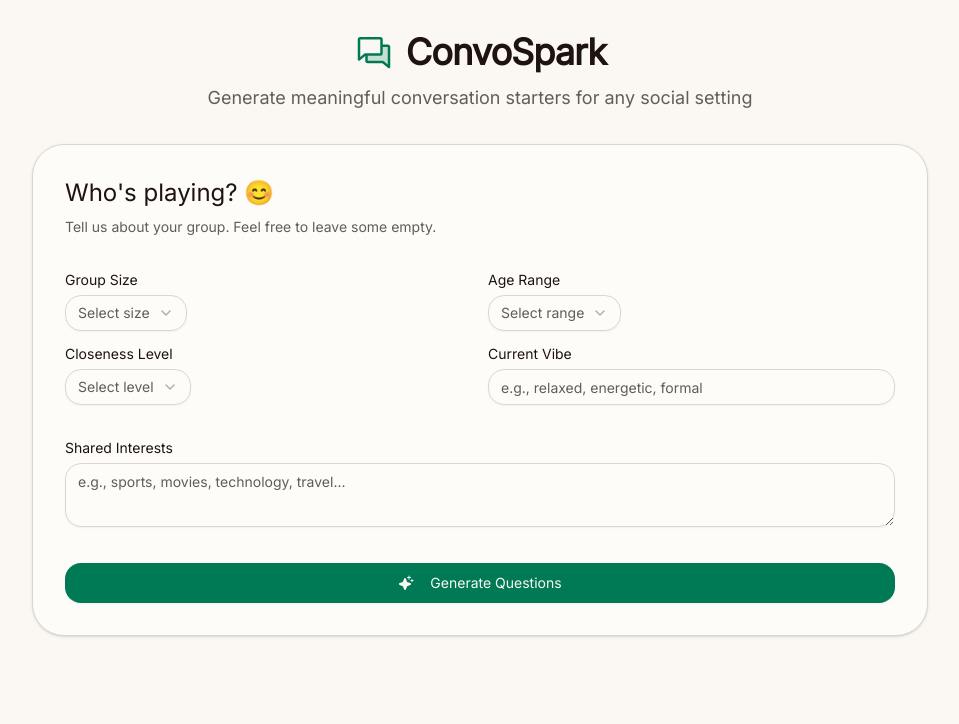
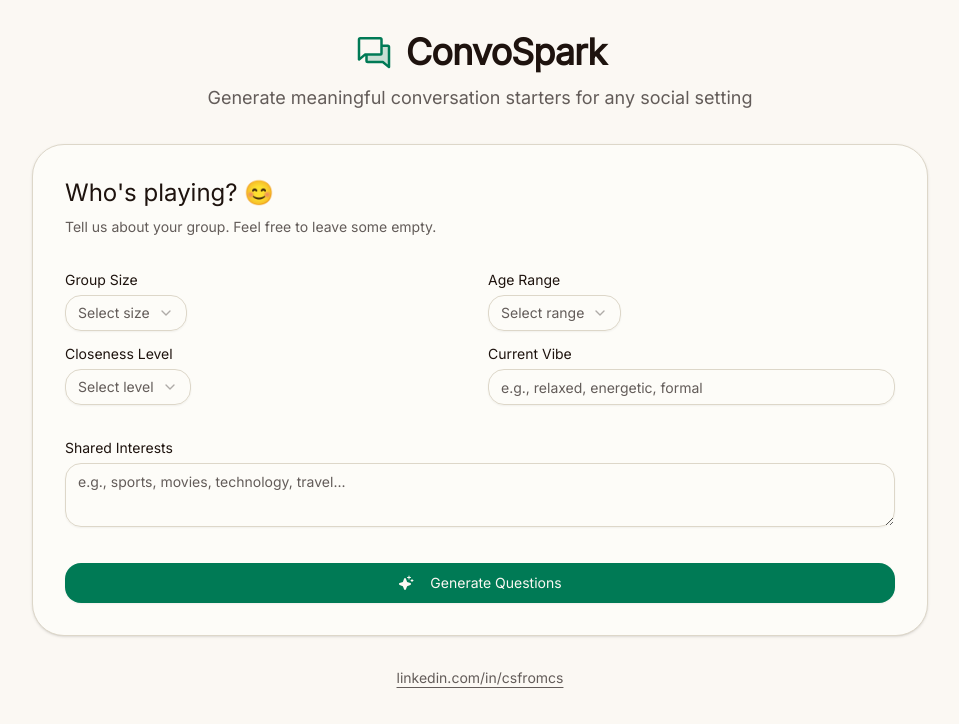
Before and after one commit to CSfromCS/conversation-sparks, a React (Vite) app: page / in a window 1280 px wide. Shown: the top 724 px of the page, without its empty margins (160-1119 px from the left). Built offline with nearby package versions, Linux system fonts and the light colour scheme.

Commit message:
Add footer with LinkedIn link to App component

```diff
--- a/src/App.tsx
+++ b/src/App.tsx
@@ -262,6 +262,16 @@ Format:
             </motion.div>
           )}
         </AnimatePresence>
+        <footer className="text-center text-sm text-muted-foreground">
+          <a
+            href="https://www.linkedin.com/in/csfromcs/"
+            target="_blank"
+            rel="noreferrer"
+            className="underline underline-offset-4"
+          >
+            linkedin.com/in/csfromcs
+          </a>
+        </footer>
       </div>
     </div>
   )
```
